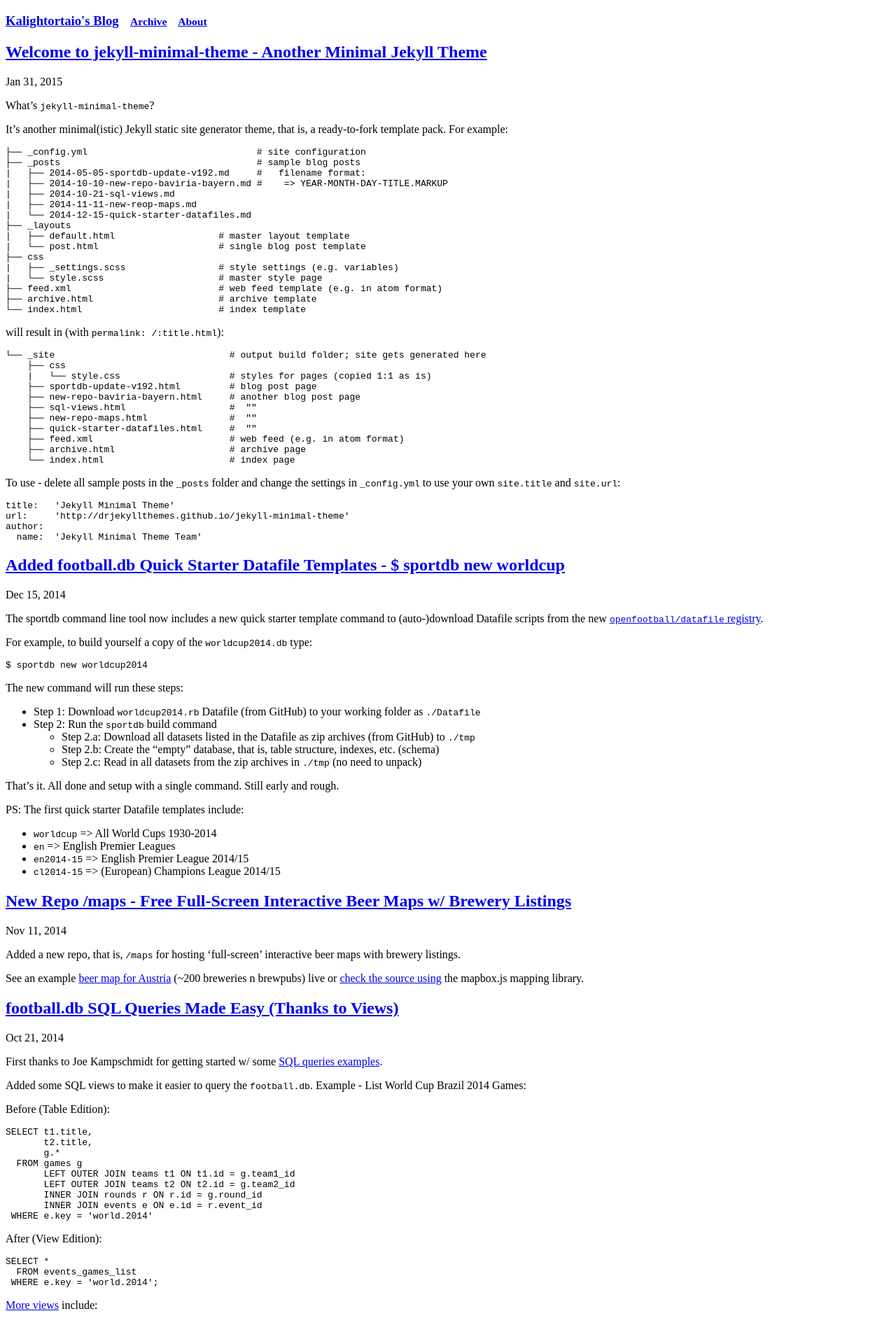
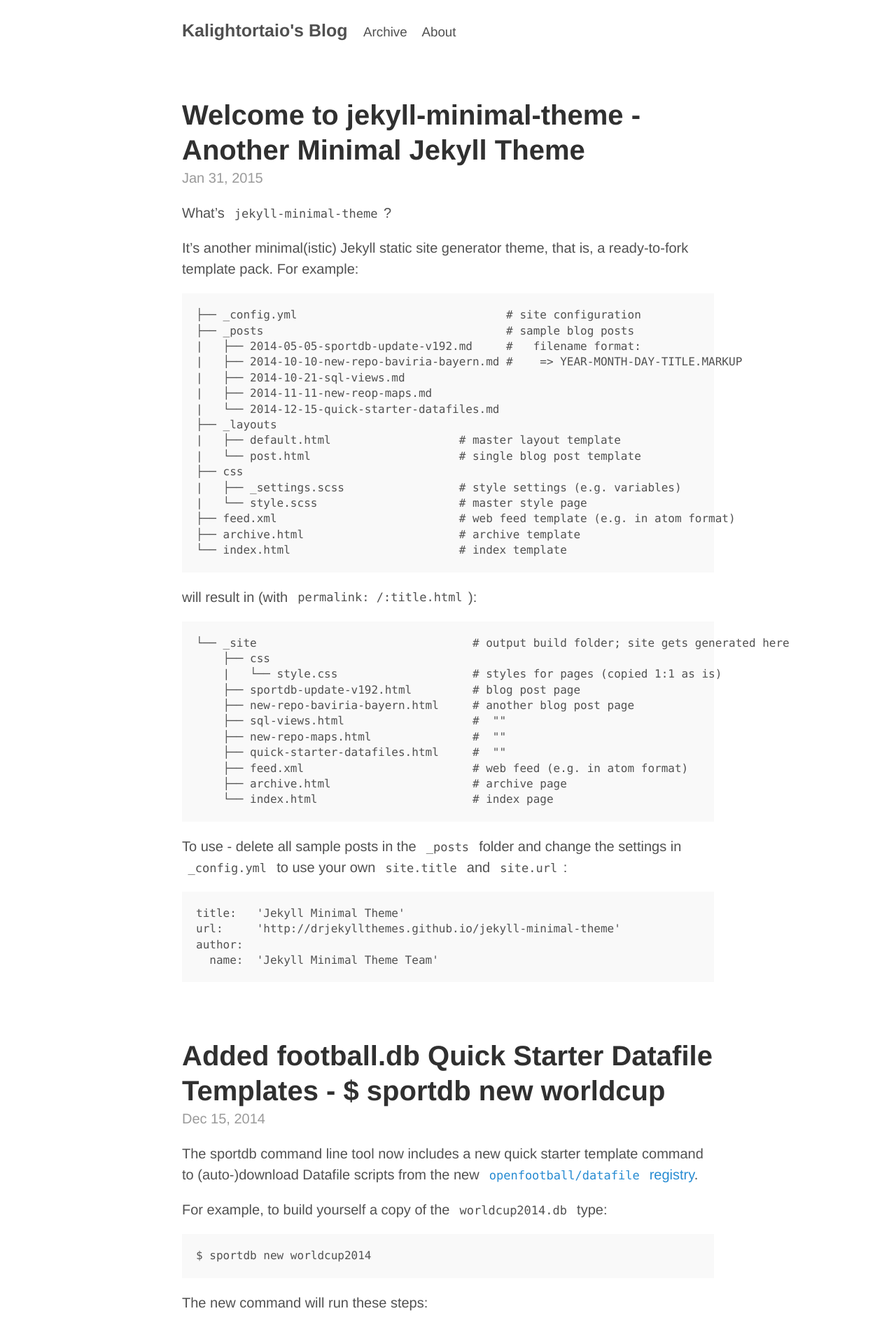
Before and after one commit to Kalightortaio/blog.kalightortaio.com, a Jekyll site: the page built from index.html, in a window 1280 px wide. Shown: the top 1893 px of the page at 70% size. Built offline with Jekyll 4.4.1, drawn with Linux system fonts in a browser that asks for light colours.

Commit message:
Update _config.yml

```diff
--- a/_config.yml
+++ b/_config.yml
@@ -8,7 +8,7 @@ author:
 ## note:
 #  use site.path in your templates to make it work for both protocols e.g. http and https
 #  use site.url only inside the web feed template (e.g. requires full url incl. protocol)
-path: /jekyll-minimal-theme
+path: /
 url:  'http://blog.kalightortaio.com'
 
 
```
